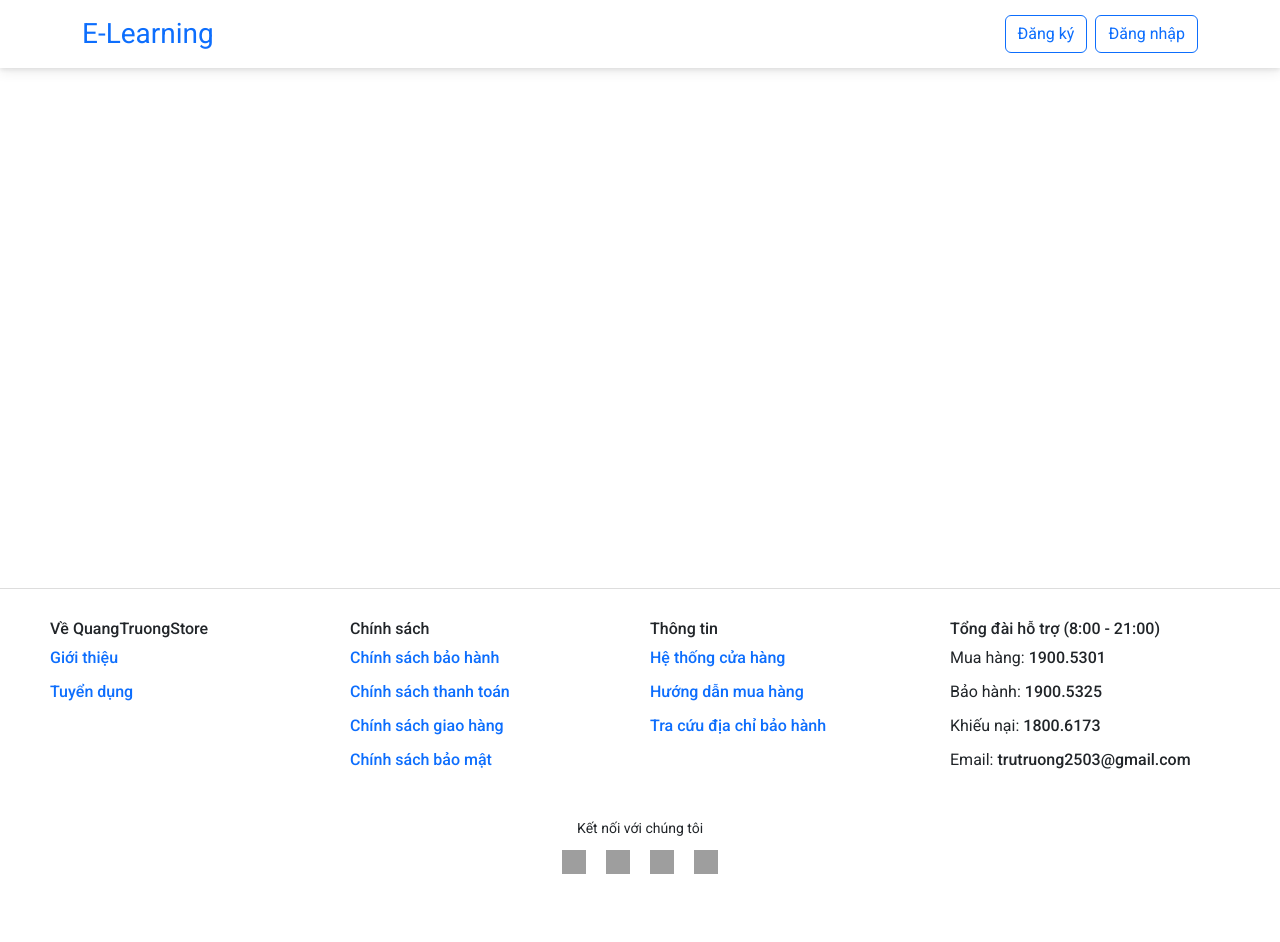
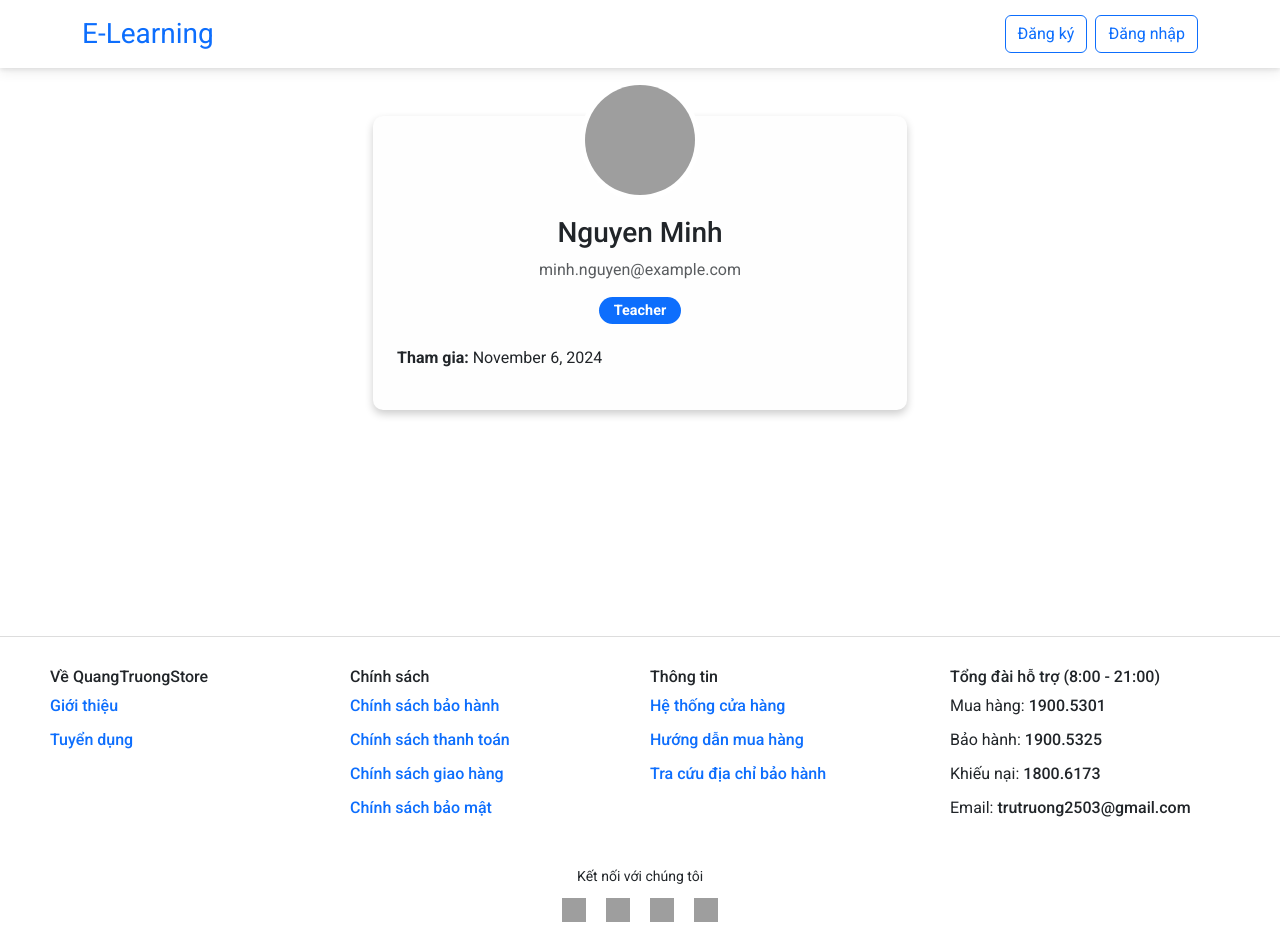
Before and after one commit to QuangTruong2503/ELearningProject, a React (Create React App) app: page /#/user/1 in a window 1280 px wide. Before the commit the page ends 894 px from the top, so only its background shows below. Built offline with nearby package versions, Linux system fonts and the light colour scheme; grey boxes are pictures that could not be loaded.

Commit message:
create user profile

```diff
--- a/src/App.js
+++ b/src/App.js
@@ -12,9 +12,10 @@ import { ToastContainer } from 'react-toastify';
 import ScrollToTopButton from './Component/ScollToTopComponent.js';
 import MyCourses from './Pages/MyCourses/MyCourses.js';
 import CoursesDetail from './Pages/Courses/CoursesDetail.js';
-import CreateCourses from './Pages/Admin/Courses/CreateCourses.js';
+import CreateCourses from './Pages/Courses/CreateCourses.js';
 import AttendedCourses from './Pages/MyCourses/AttendedCourses.js';
 import ManageCourse from './Pages/Courses/ManageCourse/ManageCourse.js';
+import ProfileUserPage from './Pages/ProfileUserPage.js';
 function App() {
   return (
     <HashRouter>
@@ -30,6 +31,9 @@ function App() {
 
           {/* Admin Panel */}
           <Route path='admin/*' Component={AdminPage}></Route>
+
+          {/* User */}
+          <Route path='user/:userID' Component={ProfileUserPage}/>
 
           {/* My Courses */}
           <Route path='/my-courses' Component={MyCourses}/>
--- /dev/null
+++ b/src/CssFolder/User.css
@@ -0,0 +1,32 @@
+.profile-card {
+    background: #fefefe;
+    border-radius: 10px;
+    box-shadow: 0 4px 8px rgba(0, 0, 0, 0.2);
+  }
+  .avatar {
+    width: 120px;
+    height: 120px;
+    border-radius: 50%;
+    object-fit: cover;
+    border: 5px solid #ffffff;
+    margin-top: -60px;
+  }
+
+  .role-badge {
+    background-color: #0d6efd;
+    color: #ffffff;
+    padding: 5px 15px;
+    border-radius: 20px;
+    font-size: 0.9rem;
+    font-weight: bold;
+  }
+
+  .btn-edit {
+    background-color: #6c757d;
+    color: white;
+    transition: background-color 0.2s;
+  }
+
+  .btn-edit:hover {
+    background-color: #5a6268;
+  }
--- a/src/Pages/Admin/AdminPage.js
+++ b/src/Pages/Admin/AdminPage.js
@@ -1,7 +1,6 @@
 import React, { useEffect } from "react";
 import {Route, Routes } from "react-router-dom";
 import Users from "./Users/Users.js";
-import CreateCourses from "./Courses/CreateCourses.js";
 import AdminDashboard from "../../Component/Admin/AdminDashboard.js";
 import { FontAwesomeIcon } from "@fortawesome/react-fontawesome";
 import { faBars } from "@fortawesome/free-solid-svg-icons";
@@ -20,7 +19,6 @@ function AdminPage() {
         title: "Khóa học",
         data: [
           {name: 'Danh sách Khóa học', url: 'courses'},
-          {name: 'Tạo Khóa học', url: 'courses/create'},
         ],
       },
     ];
@@ -91,7 +89,6 @@ function AdminPage() {
                     {/* Users */}
                     <Route path="users/all" element={<Users />} />
                     {/* Courses */}
-                    <Route path="courses/create" element={<CreateCourses />} />
                     <Route path="courses" element={<Courses />}/>
                 </Routes>
             </div>
--- a/src/Pages/Courses/CoursesDetail.js
+++ b/src/Pages/Courses/CoursesDetail.js
@@ -13,8 +13,6 @@ import { toast } from "react-toastify";
 import LoaderButton from "../../Component/Loader/LoaderButton.js";
 import { fetchLessonsByCourse } from "../../API/lessonsAPI.js";
 import { fetchExamsByCourse } from "../../API/examsAPI.js";
-import { FontAwesomeIcon } from "@fortawesome/react-fontawesome";
-import { faPen } from "@fortawesome/free-solid-svg-icons";
 function CoursesDetail() {
   const navigate = useNavigate();
   const { courseID } = useParams();
@@ -216,12 +214,6 @@ function CoursesDetail() {
               )}
             </form>
           )}
-          {userData.userID !== undefined &&
-            userData.userID === courseData.teacherID && (
-              <div className="d-flex justify-content-end"><NavLink to={`/manage-course/${courseID}/details`} className="btn btn-lg btn-success mt-3">
-              <FontAwesomeIcon icon={faPen} /> Chỉnh Sửa
-            </NavLink></div>
-            )}
         </div>
       )}
     </div>
--- a/src/Pages/Admin/Courses/CreateCourses.js
+++ b/src/Pages/Courses/CreateCourses.js
@@ -1,12 +1,14 @@
 import React, { useEffect } from "react";
 import { useState } from "react";
-import ChooseImages from "../../../Component/Images/ChooseImages";
-import LoaderButton from '../../../Component/Loader/LoaderButton.js';
+import ChooseImages from "../../Component/Images/ChooseImages.js";
+import LoaderButton from '../../Component/Loader/LoaderButton.js';
 import { ToastContainer, toast } from "react-toastify";
-import { fetchCreateCourse } from "../../../API/coursesAPI";
-import { fetchVerifyLogin } from "../../../Helpers/VerifyLogin";
-import { fetchSubjects } from "../../../API/subjectsAPI";
-import { useNavigate } from "react-router-dom";
+import { fetchCreateCourse } from "../../API/coursesAPI";
+import { fetchVerifyLogin } from "../../Helpers/VerifyLogin";
+import { fetchSubjects } from "../../API/subjectsAPI";
+import { NavLink, useNavigate } from "react-router-dom";
+import { FontAwesomeIcon } from "@fortawesome/react-fontawesome";
+import { faArrowLeft } from "@fortawesome/free-solid-svg-icons";
 function CreateCourses() {
   const navigate = useNavigate();
   //Trạng thái upload nếu true sẽ tiến hành upload lên cloudinary
@@ -99,7 +101,11 @@ function CreateCourses() {
     }
   }, [canInsert, courseData])
   return (
-    <div className="container my-5" style={{ width: "90%" }}>
+
+    <div className="d-flex justify-content-center">
+      <div className="col-md-8 col-lg-8 px-4">
+      <div className="container my-5 p-4 rounded shadow" style={{ width: "90%" }}>
+        <NavLink className="btn text-primary" to={'/my-courses'}><FontAwesomeIcon icon={faArrowLeft}/> Quay lại</NavLink>
       <h2 className="text-center mb-4">Tạo Khóa Học</h2>
       <form className="row row-gap-3" onSubmit={handleSubmit}>
         <div className="form-group col-md-6 col-12">
@@ -182,6 +188,8 @@ function CreateCourses() {
       </form>
       <ToastContainer />
     </div>
+      </div>
+    </div>
   );
 }
 
--- /dev/null
+++ b/src/Pages/ProfileUserPage.js
@@ -0,0 +1,30 @@
+import React, { useEffect } from 'react'
+import '../CssFolder/User.css'
+function ProfileUserPage() {
+
+    useEffect(() =>{
+        window.scrollTo(0, 0)
+    })
+  return (
+    <div class="container my-5">
+    <div class="row justify-content-center">
+      <div class="col-md-8 col-lg-6">
+        <div class="profile-card text-center p-4">
+          <div class="d-flex justify-content-center">
+            <img src="https://res.cloudinary.com/brandocloud/image/upload/v1730775157/ELearning/avatar/avatar_default.png"
+                 alt="User Avatar" class="avatar" />
+          </div>
+          <h3 class="mt-3">Nguyen Minh</h3>
+          <p class="text-muted">minh.nguyen@example.com</p>
+          <span class="role-badge">Teacher</span>
+          <div class="mt-4 text-start">
+            <p><strong>Tham gia:</strong> November 6, 2024</p>
+          </div>
+        </div>
+      </div>
+    </div>
+  </div>
+  )
+}
+
+export default ProfileUserPage
```
